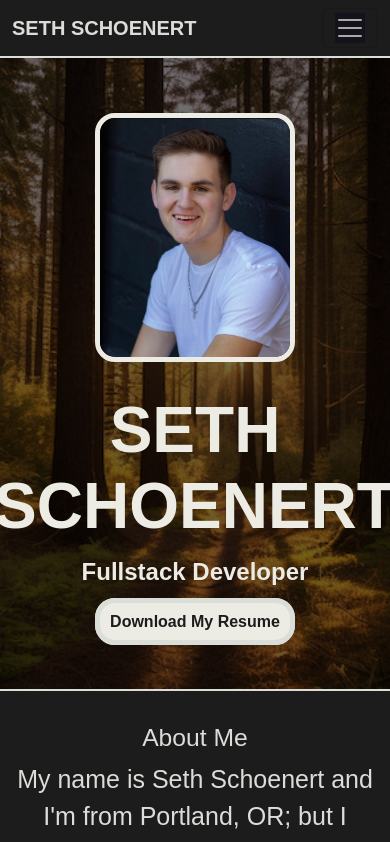
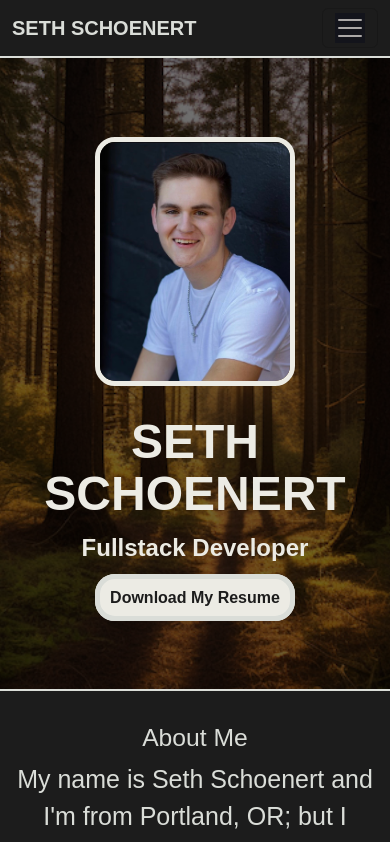
Before and after one commit to sethschnrt/seths-portfolio, a React (Create React App) app: page / in a window 390 px wide. Shown: the top 842 px of the page. Built offline with nearby package versions, Linux system fonts and the light colour scheme.

Commit message:
fixed navbar toggle but removing import in app.js

```diff
--- a/public/index.html
+++ b/public/index.html
@@ -7,11 +7,10 @@
     <title>Seth Schoenert</title>
     <link rel="icon" href="./assets/letter-s.png" />
     <link href="https://cdn.jsdelivr.net/npm/bootstrap@5.3.1/dist/css/bootstrap.min.css" rel="stylesheet" integrity="sha384-4bw+/aepP/YC94hEpVNVgiZdgIC5+VKNBQNGCHeKRQN+PtmoHDEXuppvnDJzQIu9" crossorigin="anonymous">
-
 </head>
 <body>
     <div id="root"></div>
-    <script src="https://cdn.jsdelivr.net/npm/bootstrap@5.3.1/dist/js/bootstrap.bundle.min.js" integrity="sha384-HwwvtgBNo3bZJJLYd8oVXjrBZt8cqVSpeBNS5n7C8IVInixGAoxmnlMuBnhbgrkm" crossorigin="anonymous"></script>
+    <script src="https://cdn.jsdelivr.net/npm/bootstrap@5.1.3/dist/js/bootstrap.bundle.min.js" integrity="sha384-ka7Sk0Gln4gmtz2MlQnikT1wXgYsOg+OMhuP+IlRH9sENBO0LRn5q+8nbTov4+1p" crossorigin="anonymous"></script>
 
 </body>
 </html>
--- a/src/App.css
+++ b/src/App.css
@@ -34,7 +34,7 @@
   color: #daddd8;
 }
 
-.nav-item a {
+ .nav-item a {
   text-decoration: none;
   color: inherit;
   color: #daddd8;
@@ -464,4 +464,13 @@
     width: 200px;
     height: auto;
   }
+  .overlay-content .first-name,
+.overlay-content .last-name {
+  display: block;
+  font-size: 3rem;
+  font-weight: bold;
 }
+  .resumeButton {
+    font-size: 1rem;
+  }
+}
--- a/src/App.js
+++ b/src/App.js
@@ -7,7 +7,6 @@
 import Portfolio from './components/Porfolio';
 import Contact from './components/Contact';
 import Footer from './components/Footer';
-import 'bootstrap/dist/js/bootstrap.bundle.min.js';
 
 function App() {
   const appStyle = {
--- a/src/components/Navbar.js
+++ b/src/components/Navbar.js
@@ -21,8 +21,8 @@
           className="navbar-toggler"
           type="button"
           data-bs-toggle="collapse"
+          aria-controls="navbarNav"
           data-bs-target="#navbarNav"
-          aria-controls="navbarNav"
           aria-expanded="false"
           aria-label="Toggle navigation"
         >
```
